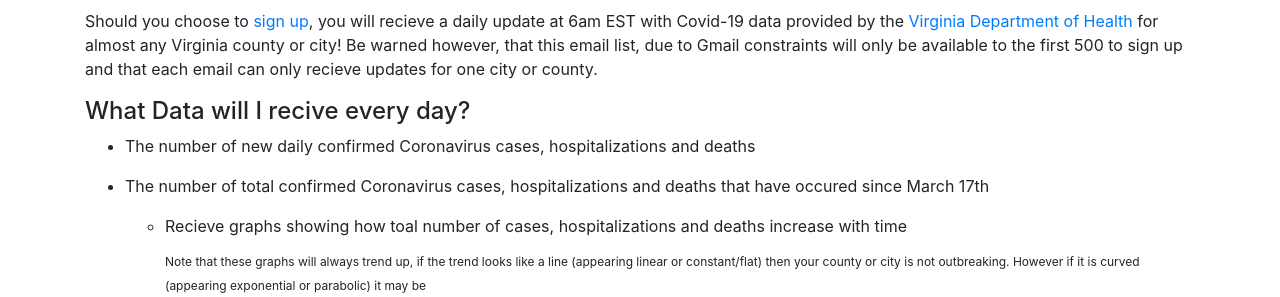
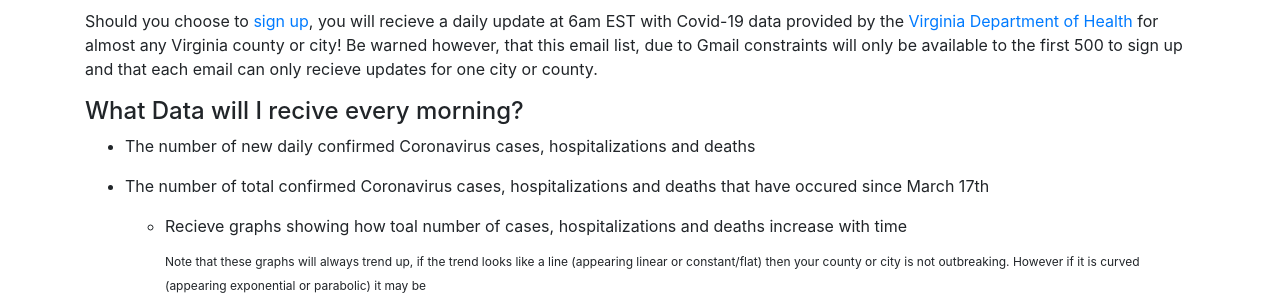
Before and after one commit to robbieowens15/Virginia-Covid-Tracker, a Flask app: page / in a window 1280 px wide. Shown: the part 319-616 px from the top of the page. Run offline with Flask 2, Linux system fonts and the light colour scheme; some libraries are stand-ins or nearby versions.

Commit message:
Touchedup templates

```diff
--- a/flask_email_signup/templates/about.html
+++ b/flask_email_signup/templates/about.html
@@ -13,7 +13,7 @@
         for almost any Virginia county or city! Be warned however, that this email list, due to Gmail
         constraints will only be available to the first 500 to sign up and that each email can only recieve updates for one
         city or county.</p>
-    <h4>What Data will I recive every day?</h4>
+    <h4>What Data will I recive every morning?</h4>
     <ul>
         <li><p>The number of new daily confirmed Coronavirus cases, hospitalizations and deaths</p></li>
         <li><p>The number of total confirmed Coronavirus cases, hospitalizations and deaths that have occured since March 17th</p></li>
--- a/flask_email_signup/templates/index.html
+++ b/flask_email_signup/templates/index.html
@@ -18,7 +18,7 @@
             <div align="center">
                 <a href="{{ url_for('about') }}">
                     <img src="https://upload.wikimedia.org/wikipedia/commons/thumb/4/47/Flag_of_Virginia.svg/1200px-Flag_of_Virginia.svg.png"
-                    width="250" alt="Virginia Flag is Home Button">
+                    width="250" title="Home Button" alt="Virginia Flag is Home Button">
                 </a>
             </div>
         </div>
```
